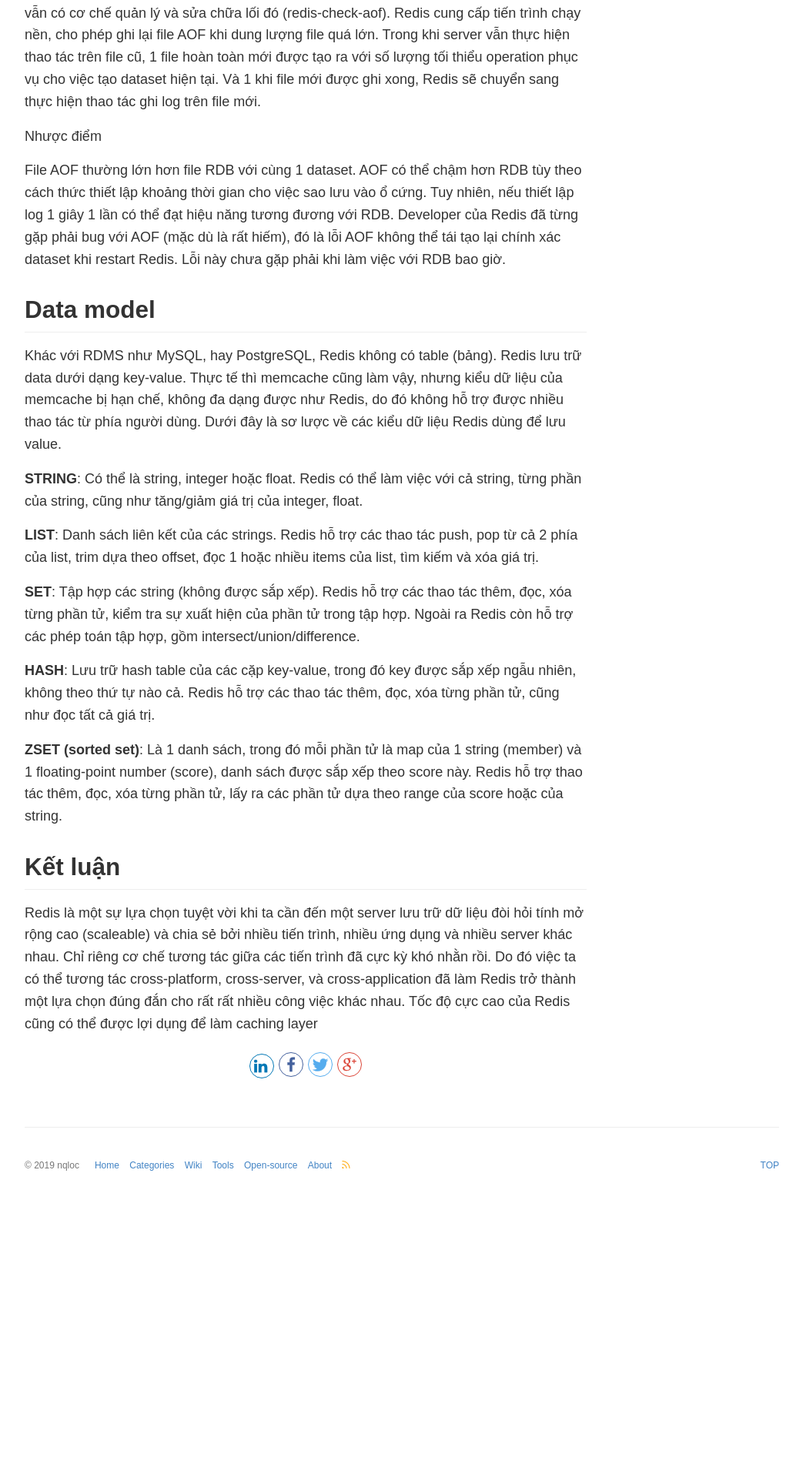
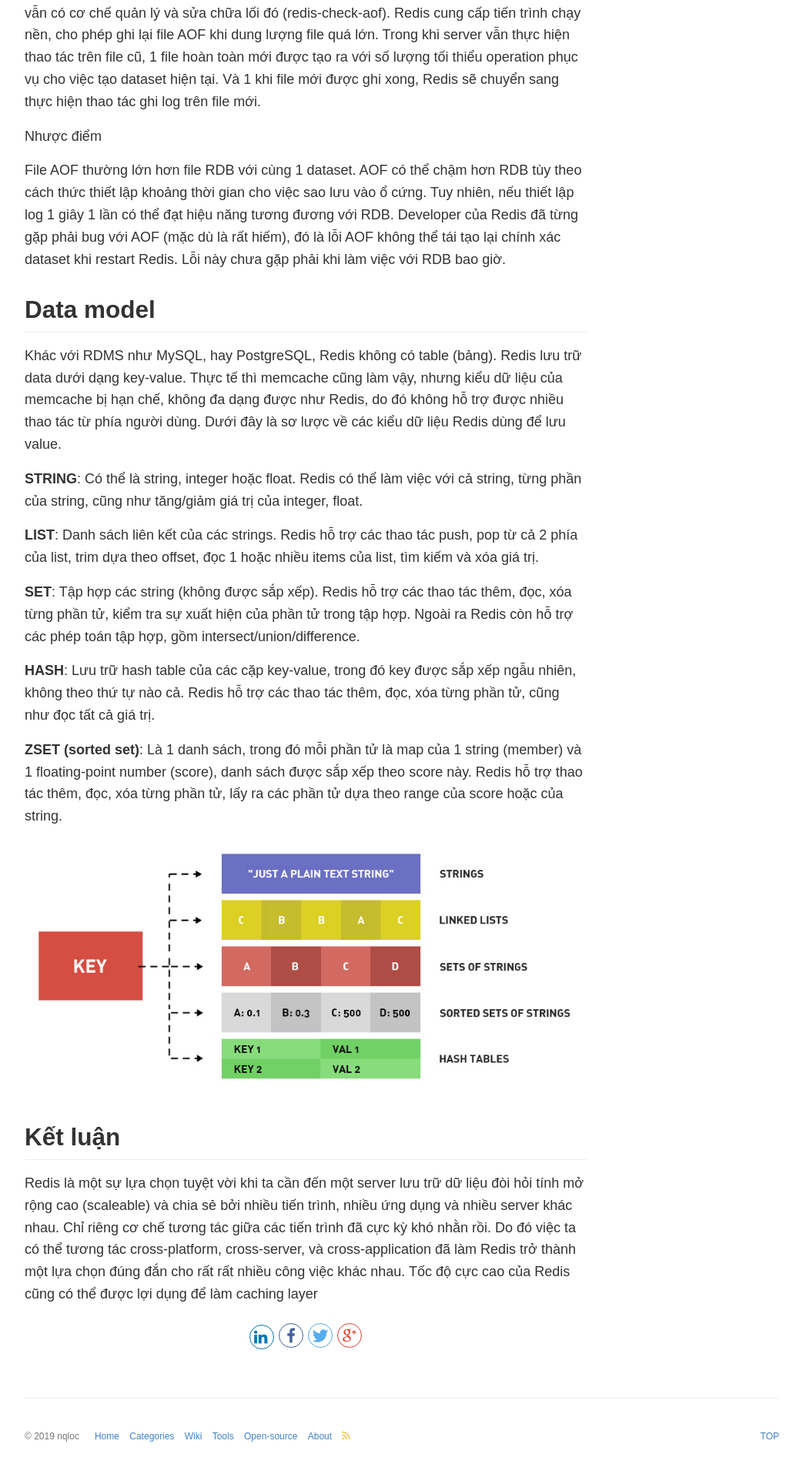
Before and after one commit to nqloc/nqloc.github.io, a Jekyll site: the page built from _posts/2019-11-20-Redis-la-gi.md, in a window 1280 px wide. Shown: the part 2171-4086 px from the top of the page at 77% size, without its empty margins (118-1161 px from the left). Built offline with Jekyll 4.4.1, drawn with Linux system fonts in a browser that asks for light colours; comment, search, counter and statistics services are not loaded; before the commit the page ends 3734 px from its top, so only the background shows below that.

Commit message:
update post: redis

```diff
--- a/_posts/2019-11-20-Redis-la-gi.md
+++ b/_posts/2019-11-20-Redis-la-gi.md
@@ -79,6 +79,8 @@ Khác với RDMS như MySQL, hay PostgreSQL, Redis không có table (bảng). Re
 
 **ZSET (sorted set)**: Là 1 danh sách, trong đó mỗi phần tử là map của 1 string (member) và 1 floating-point number (score), danh sách được sắp xếp theo score này. Redis hỗ trợ thao tác thêm, đọc, xóa từng phần tử, lấy ra các phần tử dựa theo range của score hoặc của string.
 
+![](/images/posts/redis/redis-data-structure-types.jpeg)
+
 ## Kết luận
 
 Redis là một sự lựa chọn tuyệt vời khi ta cần đến một server lưu trữ dữ liệu đòi hỏi tính mở rộng cao (scaleable) và chia sẻ bởi nhiều tiến trình, nhiều ứng dụng và nhiều server khác nhau. Chỉ riêng cơ chế tương tác giữa các tiến trình đã cực kỳ khó nhằn rồi. Do đó việc ta có thể tương tác cross-platform, cross-server, và cross-application đã làm Redis trở thành một lựa chọn đúng đắn cho rất rất nhiều công việc khác nhau. Tốc độ cực cao của Redis cũng có thể được lợi dụng để làm caching layer
```
Also changed, not shown: images/posts/redis/redis-data-structure-types.jpeg (added).
